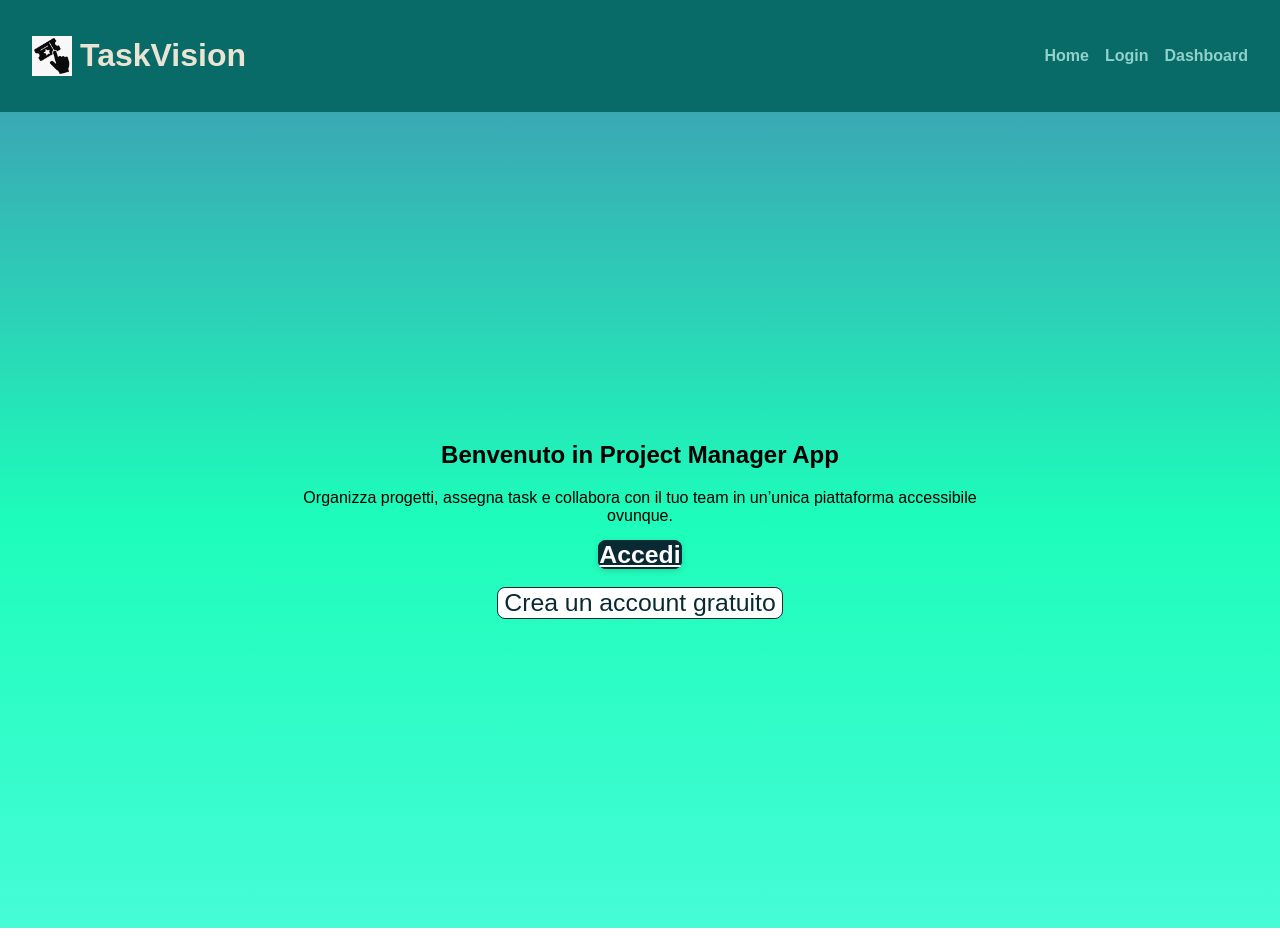
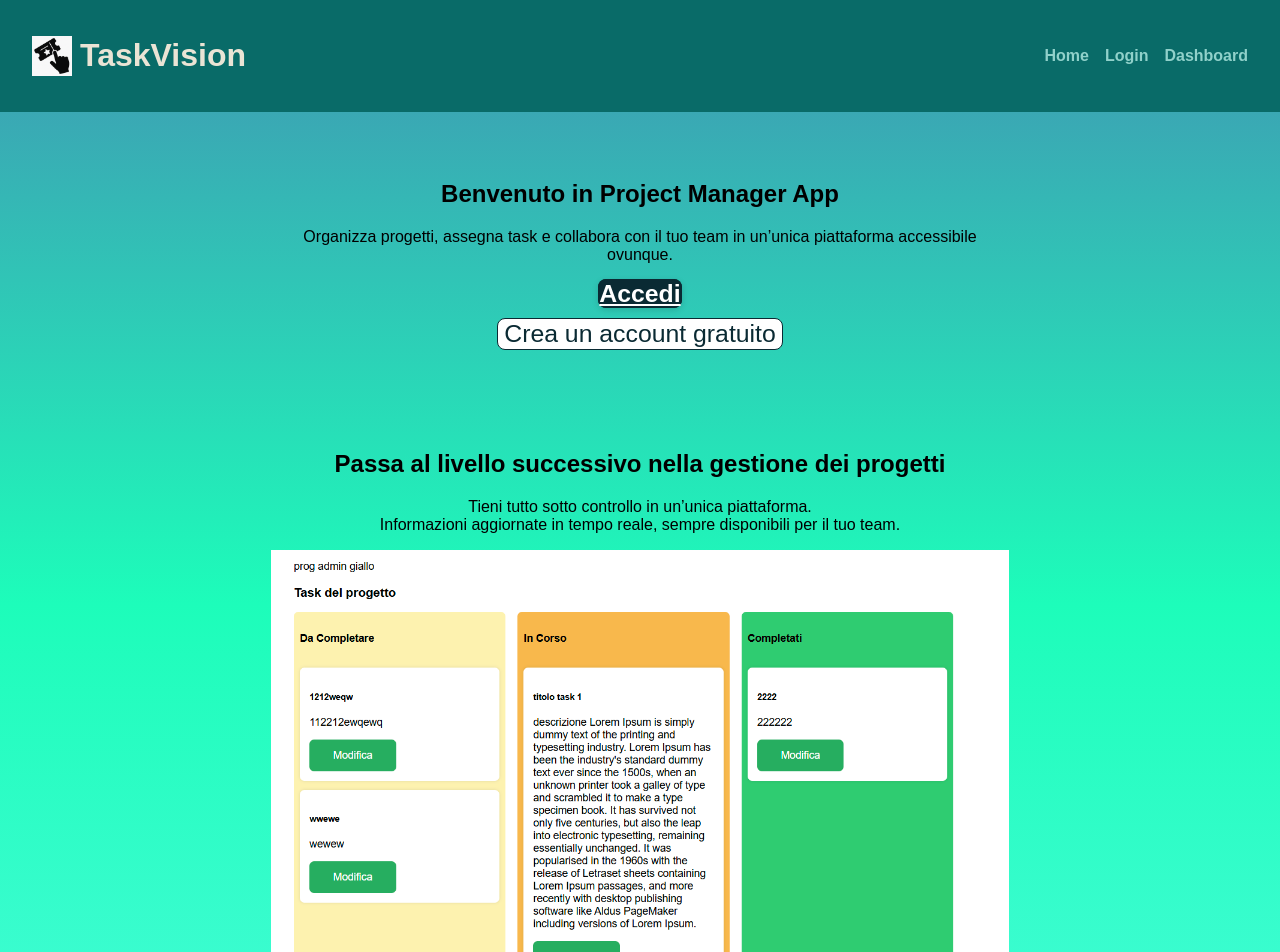
Before and after one commit to AleScar1/Epicode_TaskVision, a React (Vite) app in the folder frontend/project-manager-frontend/: page / in a window 1280 px wide. Shown: the top 952 px of the page. Built offline with nearby package versions, Linux system fonts and the light colour scheme.

Commit message:
v13. modifiche home info page

```diff
--- a/frontend/project-manager-frontend/src/pages/Home.css
+++ b/frontend/project-manager-frontend/src/pages/Home.css
@@ -1,14 +1,15 @@
-/* Stile globale per la sezione principale */
 .hero-section {
-  min-height: 90vh;
+  min-height: 100vh;
   background: linear-gradient(180deg, #3AA8B4 0%, #1DFDBA 50%, #45FCD7 100%);
   padding: 3rem 1rem;
   color: #000;
   display: flex;
   align-items: center;
   justify-content: center;
+  flex-direction: column;
   text-align: center;
 }
+
 
 /* Stile per i contenuti centrati */
 .hero-content {
@@ -63,3 +64,14 @@
 .hero-content {
   animation: fadeInUp 0.8s ease-in-out;
 }
+
+.info-section {
+  background: linear-gradient(180deg, #3AA8B4 0%, #1DFDBA 50%, #45FCD7 100%);
+  padding: 3rem 1rem;
+  color: #000;
+  display: flex;
+  align-items: center;
+  justify-content: center;
+  text-align: center;
+  animation: fadeInUp 0.8s ease-in-out;
+}
--- a/frontend/project-manager-frontend/src/pages/Home.jsx
+++ b/frontend/project-manager-frontend/src/pages/Home.jsx
@@ -4,28 +4,31 @@ import { Link } from 'react-router-dom';
 import './Home.css';
 import RegisterModal from '../components/RegisterModal';
 import React, { useState } from 'react';
+import imgHomr from '../../img/img.homr.png';
 
 const Home = () => {
   const [showModal, setShowModal] = useState(false);
+
   return (
     <>
       <Header />
       <main className="container-fluid p-0">
-        <section className="hero-section">
-          <div className="hero-content">
+        {/* Sezione principale con titolo e pulsanti */}
+        <section className="hero-section text-center text-white">
+          <div className="container d-flex flex-column align-items-center">
+            {/* Blocco iniziale: Titolo + descrizione + bottoni */}
+            <div className="hero-content mb-5">
               <h1 className="display-4 fw-bold mb-4">
                 Benvenuto in Project Manager App
               </h1>
-            <p className="lead mb-5">
+              <p className="lead mb-4">
                 Organizza progetti, assegna task e collabora con il tuo team in un’unica piattaforma accessibile ovunque.
               </p>
               <div className="d-flex justify-content-center gap-3 flex-wrap">
                 <Link to="/login" className="btn btn-login-custom btn-lg px-4 py-2">
                   Accedi
                 </Link>
-              <div>
-              <br />
-              </div>
+                <div style={{ marginTop: '10px' }} ></div>
                 <button
                   onClick={() => setShowModal(true)}
                   className="btn btn-register-custom btn-lg px-4 py-2"
@@ -34,8 +37,33 @@ const Home = () => {
                 </button>
               </div>
             </div>
+
+            {/* Blocco descrittivo con immagine */}
+            <div className="mt-7 mb-4" style={{ marginTop: '100px' }}>
+              <h2 className="fw-bold mb-3">
+                Passa al livello successivo nella gestione dei progetti
+              </h2>
+              <p className="lead mb-4">
+                Tieni tutto sotto controllo in un’unica piattaforma.<br />
+                Informazioni aggiornate in tempo reale, sempre disponibili per il tuo team.
+              </p>
+            </div>
+
+            <div>
+              <img
+                src={imgHomr}
+                alt="Dashboard preview"
+                className="img-fluid rounded shadow"
+                style={{ maxWidth: '60%', height: 'auto' }}
+              />
+            </div>
+          </div>
+
           <RegisterModal show={showModal} onClose={() => setShowModal(false)} />
         </section>
+
+
+
       </main>
       <Footer />
     </>
```
Also changed, not shown: frontend/project-manager-frontend/img/img.homr.png (added). Lines whose indentation alone changed are shown as unchanged.
